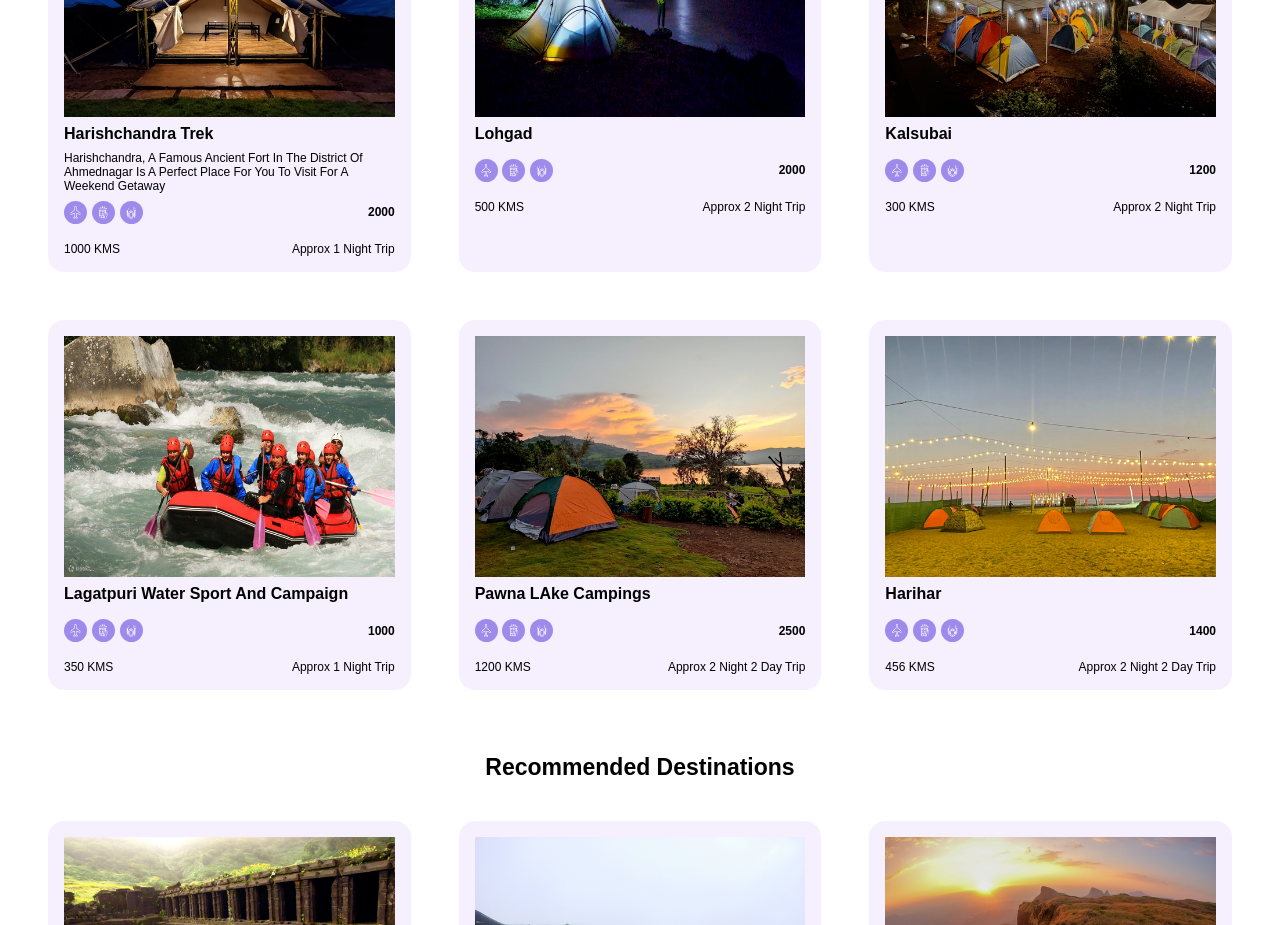
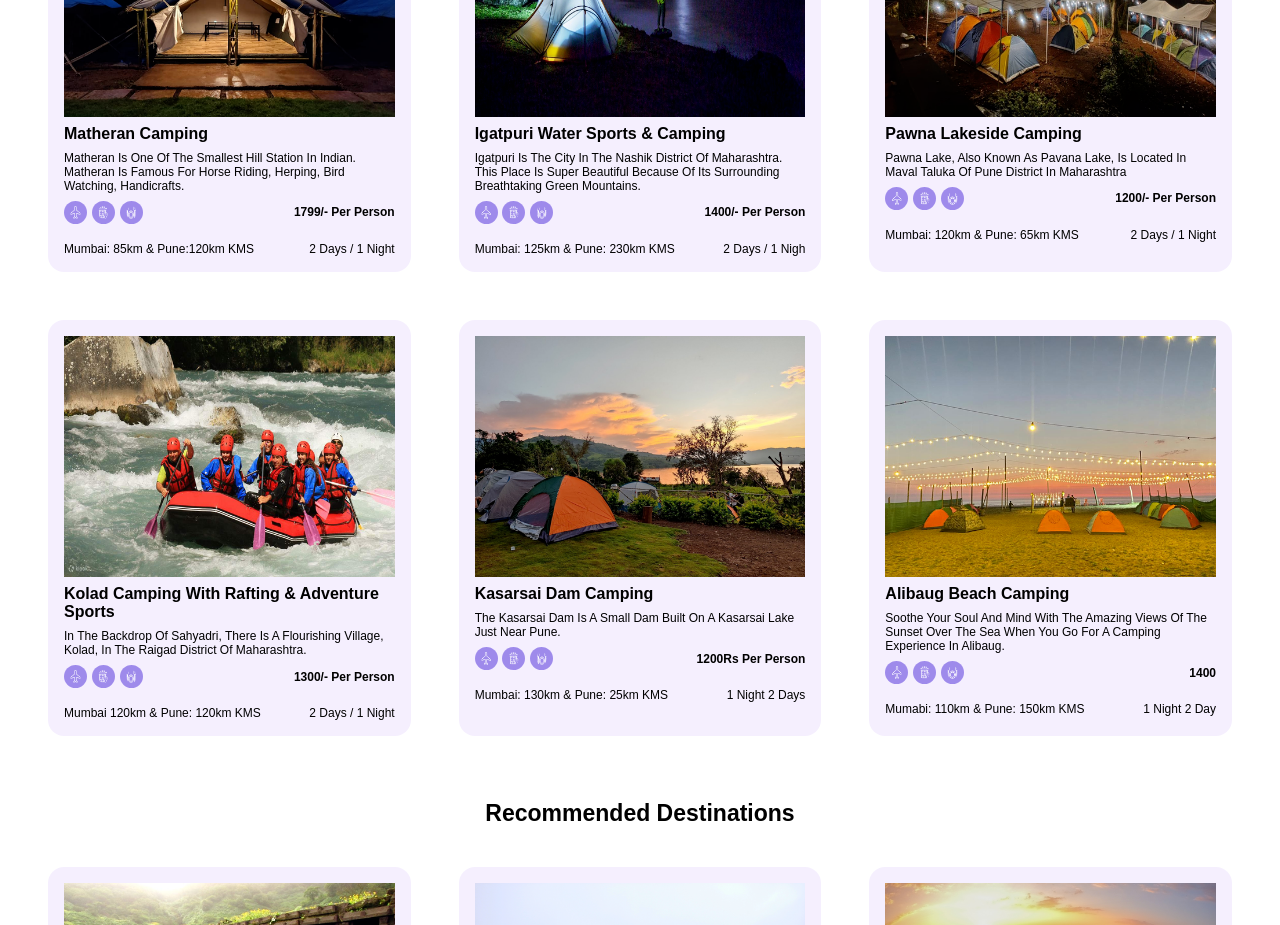
Before and after one commit to Mystic-Brain/NovaTurientTraveller, a React (Create React App) app in the folder webapp/: page / in a window 1280 px wide. Shown: the part 1040-1965 px from the top of the page. Built offline with nearby package versions, Linux system fonts and the light colour scheme.

Commit message:
camping update

```diff
--- a/webapp/src/components/Campings/Campings.js
+++ b/webapp/src/components/Campings/Campings.js
@@ -17,12 +17,12 @@ import "./Campings.css"
 const data = [
   {
     image: Destination11,
-    title: "Harishchandra Trek",
+    title: "Matheran Camping",
     subTitle:
-      "Harishchandra, A famous ancient fort in the district of Ahmednagar is a perfect place for you to visit for a weekend getaway",
-    cost: "2000",
-    duration: "Approx 1 night trip",
-    distance: "1000",
+      "Matheran is one of the smallest hill station in Indian. Matheran is famous for Horse Riding, Herping, Bird Watching, Handicrafts.",
+    cost: "1799/- per person",
+    duration: "2 Days / 1 Night",
+    distance: "Mumbai: 85km & Pune:120km",
     info: `Lorem Ipsum is simply dummy text of the printing and typesetting industry. Lorem Ipsum has been the industry's
     standard dummy text ever since the 1500s, when an unknown printer took a galley of type and scrambled it to make a type specimen book. It has survived not only five centuries, but also the leap into electronic typesetting, remaining essentially unchanged. It was popularised in the 1960s with the release of Letraset sheets containing Lorem Ipsum passages,
     and more recently with desktop publishing software like Aldus PageMaker including versions of Lorem Ipsum`,
@@ -30,11 +30,11 @@ const data = [
   },
   {
     image: Destination12,
-    title: "Lohgad",
-    subTitle: "",
-    cost: "2000",
-    duration: "Approx 2 night trip",
-    distance: "500",
+    title: "Igatpuri Water Sports & Camping",
+    subTitle: "Igatpuri is the city in the Nashik district of Maharashtra. This place is super beautiful because of its surrounding breathtaking green mountains.",
+    cost: "1400/- per person",
+    duration: " 2 Days / 1 Nigh",
+    distance: "Mumbai: 125km & Pune: 230km",
     info: ` Lorem Ipsum is simply dummy text of the printing and typesetting industry. Lorem Ipsum has been the industry's
     standard dummy text ever since the 1500s, when an unknown printer took a galley of type and scrambled it to make a type specimen book. It has survived not only five centuries, but also the leap into electronic typesetting, remaining essentially unchanged. It was popularised in the 1960s with the release of Letraset sheets containing Lorem Ipsum passages,
     and more recently with desktop publishing software like Aldus PageMaker including versions of Lorem Ipsum`,
@@ -42,11 +42,11 @@ const data = [
   },
   {
     image: Destination13,
-    title: "Kalsubai",
-    subTitle: "",
-    cost: "1200",
-    duration: "Approx 2 night trip",
-    distance: "300",
+    title: "Pawna Lakeside Camping ",
+    subTitle: "Pawna lake, also known as Pavana lake, is located in Maval taluka of Pune district in Maharashtra",
+    cost: "1200/- per person",
+    duration: " 2 Days / 1 Night",
+    distance: "Mumbai: 120km & Pune: 65km",
     info: ` Lorem Ipsum is simply dummy text of the printing and typesetting industry. Lorem Ipsum has been the industry's
     standard dummy text ever since the 1500s, when an unknown printer took a galley of type and scrambled it to make a type specimen book. It has survived not only five centuries, but also the leap into electronic typesetting, remaining essentially unchanged. It was popularised in the 1960s with the release of Letraset sheets containing Lorem Ipsum passages,
     and more recently with desktop publishing software like Aldus PageMaker including versions of Lorem Ipsum`,
@@ -54,11 +54,11 @@ const data = [
   },
   {
     image: Destination14,
-    title: "lagatpuri water sport and campaign ",
-    subTitle: "",
-    cost: "1000",
-    duration: "Approx 1 night trip",
-    distance: "350",
+    title: "Kolad Camping with Rafting & Adventure sports ",
+    subTitle: "In the backdrop of Sahyadri, there is a flourishing village, Kolad, in the Raigad district of Maharashtra.",
+    cost: "1300/- per person",
+    duration: "2 Days / 1 Night",
+    distance: "Mumbai 120km & Pune: 120km",
     info: ` Lorem Ipsum is simply dummy text of the printing and typesetting industry. Lorem Ipsum has been the industry's
     standard dummy text ever since the 1500s, when an unknown printer took a galley of type and scrambled it to make a type specimen book. It has survived not only five centuries, but also the leap into electronic typesetting, remaining essentially unchanged. It was popularised in the 1960s with the release of Letraset sheets containing Lorem Ipsum passages,
     and more recently with desktop publishing software like Aldus PageMaker including versions of Lorem Ipsum`,
@@ -66,11 +66,11 @@ const data = [
   },
   {
     image: Destination15,
-    title: "Pawna LAke Campings",
-    subTitle: "",
-    cost: "2500",
-    duration: "Approx 2 night 2 day trip",
-    distance: "1200",
+    title: "Kasarsai Dam Camping",
+    subTitle: "The Kasarsai dam is a small dam built on a Kasarsai lake just near Pune.",
+    cost: "1200Rs per person",
+    duration: "1 Night 2 Days",
+    distance: "Mumbai: 130km & Pune: 25km",
     info: ` Lorem Ipsum is simply dummy text of the printing and typesetting industry. Lorem Ipsum has been the industry's
     standard dummy text ever since the 1500s, when an unknown printer took a galley of type and scrambled it to make a type specimen book. It has survived not only five centuries, but also the leap into electronic typesetting, remaining essentially unchanged. It was popularised in the 1960s with the release of Letraset sheets containing Lorem Ipsum passages,
     and more recently with desktop publishing software like Aldus PageMaker including versions of Lorem Ipsum`,
@@ -78,11 +78,11 @@ const data = [
   },
   {
     image: Destination16,
-    title: "Harihar",
-    subTitle: "",
+    title: "Alibaug Beach Camping",
+    subTitle: "Soothe your soul and mind with the amazing views of the sunset over the sea when you go for a camping experience in Alibaug.",
     cost: "1400",
-    duration: "Approx 2 night 2 day trip",
-    distance: "456",
+    duration: "1 Night 2 Day",
+    distance: "Mumabi: 110km & Pune: 150km",
     info: ` Lorem Ipsum is simply dummy text of the printing and typesetting industry. Lorem Ipsum has been the industry's
     standard dummy text ever since the 1500s, when an unknown printer took a galley of type and scrambled it to make a type specimen book. It has survived not only five centuries, but also the leap into electronic typesetting, remaining essentially unchanged. It was popularised in the 1960s with the release of Letraset sheets containing Lorem Ipsum passages,
     and more recently with desktop publishing software like Aldus PageMaker including versions of Lorem Ipsum`,
```
